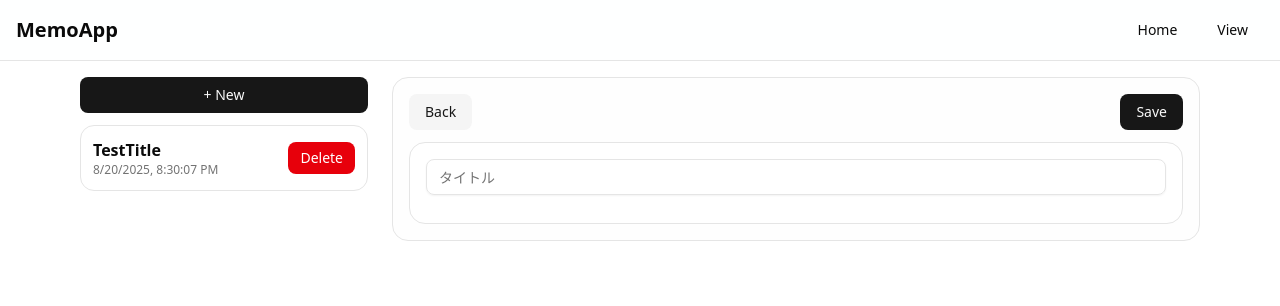
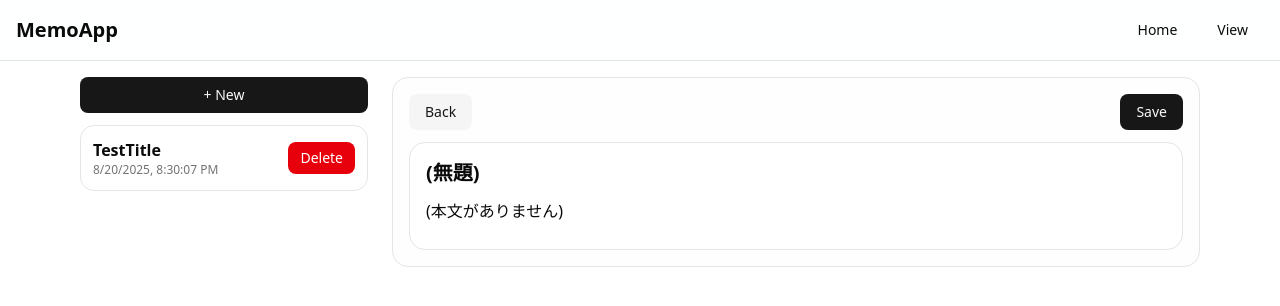
Before and after one commit to misato729/Next-MemoApp, a Next.js app: page /edit in a window 1280 px wide. Both pictures are taken after a click on the button "Preview". Shown: the top 306 px of the page. Built offline with nearby package versions, Linux system fonts and the light colour scheme.

Commit message:
MemoEditの保存時のロジックを修正

```diff
--- a/src/components/memo/MemoEdit.tsx
+++ b/src/components/memo/MemoEdit.tsx
@@ -21,33 +21,46 @@ import {
 } from "@/components/ui/alert-dialog";
 
 export default function MemoEdit({ id }: { id?: string }) {
+  //ストアとの接続
   const { memos, load, update, add, remove } = useMemoStore();
+  // Next.jsのルーターを使用
   const router = useRouter();
-
+  // 初期ロード
   useEffect(() => {
     load();
   }, [load]);
-
+  // URLのクエリパラメータ id から該当するメモを探す
   const current = useMemo(() => memos.find((m) => m.id === id), [memos, id]);
-
+  // 編集用の状態管理
   const [title, setTitle] = useState(current?.title ?? "");
   const [content, setContent] = useState(current?.content ?? "");
   const [mode, setMode] = useState<"edit" | "preview">("edit");
 
+  // メモが変更されたときにタイトルと内容を更新
   useEffect(() => {
     setTitle(current?.title ?? "");
     setContent(current?.content ?? "");
   }, [current?.id]);
 
-  const onSave = () => {
+  // 保存ボタンのハンドラー：既存メモなら update, 新規メモなら add, 新規作成したときはURLを新しいidに置き換え
+const onSave = (): string => {
   if (current) {
     update(current.id, { title, content });
+    return current.id;
   } else {
     const newId = add({ title: title || "新規メモ", content });
-      history.replaceState(null, "", `/edit?id=${newId}`);
+    // URLも正しいidに置き換える（historyではなくNextのrouterを使う）
+    router.replace(`/edit?id=${newId}`);
+    return newId;
   }
 };
 
+// クリック時に保存→viewへ
+const handleSaveAndView = () => {
+  const savedId = onSave();
+  router.push(`/view?id=${savedId}`);
+};
+  // 削除ボタンのハンドラー：該当メモを削除し、トップページへ戻る
   const onDelete = () => {
     if (!current) return;
     remove(current.id);
@@ -91,18 +104,22 @@ export default function MemoEdit({ id }: { id?: string }) {
               </AlertDialogContent>
             </AlertDialog>
           )}
-          <Button onClick={onSave}>Save</Button>
+          <Button onClick={handleSaveAndView}>Save</Button>
         </div>
       </div>
 
       {/* 本文エリア */}
       <div className="rounded-2xl border p-4 bg-card">
+      {mode === "edit" ? (
           <Input
             placeholder="タイトル"
             value={title}
             onChange={(e) => setTitle(e.target.value)}
             className="mb-3 text-lg"
           />
+        ) : (
+          <h1 className="mb-3 text-xl font-bold">{title || "(無題)"}</h1>
+        )}
         {mode === "edit" ? (
           <Textarea
             placeholder="# 見出し\n本文... (Markdown対応)\n\n| A | B |\n|---|---|\n| 1 | 2 |"
@@ -112,8 +129,8 @@ export default function MemoEdit({ id }: { id?: string }) {
           />
         ) : (
           <div className="markdown-body">
-            <ReactMarkdown remarkPlugins={[remarkGfm]}>
-              {content}
+            <ReactMarkdown remarkPlugins={[remarkGfm]} >
+              {content|| "(本文がありません)"}
             </ReactMarkdown>
           </div>
         )}
```
Lines whose indentation alone changed are shown as unchanged.
